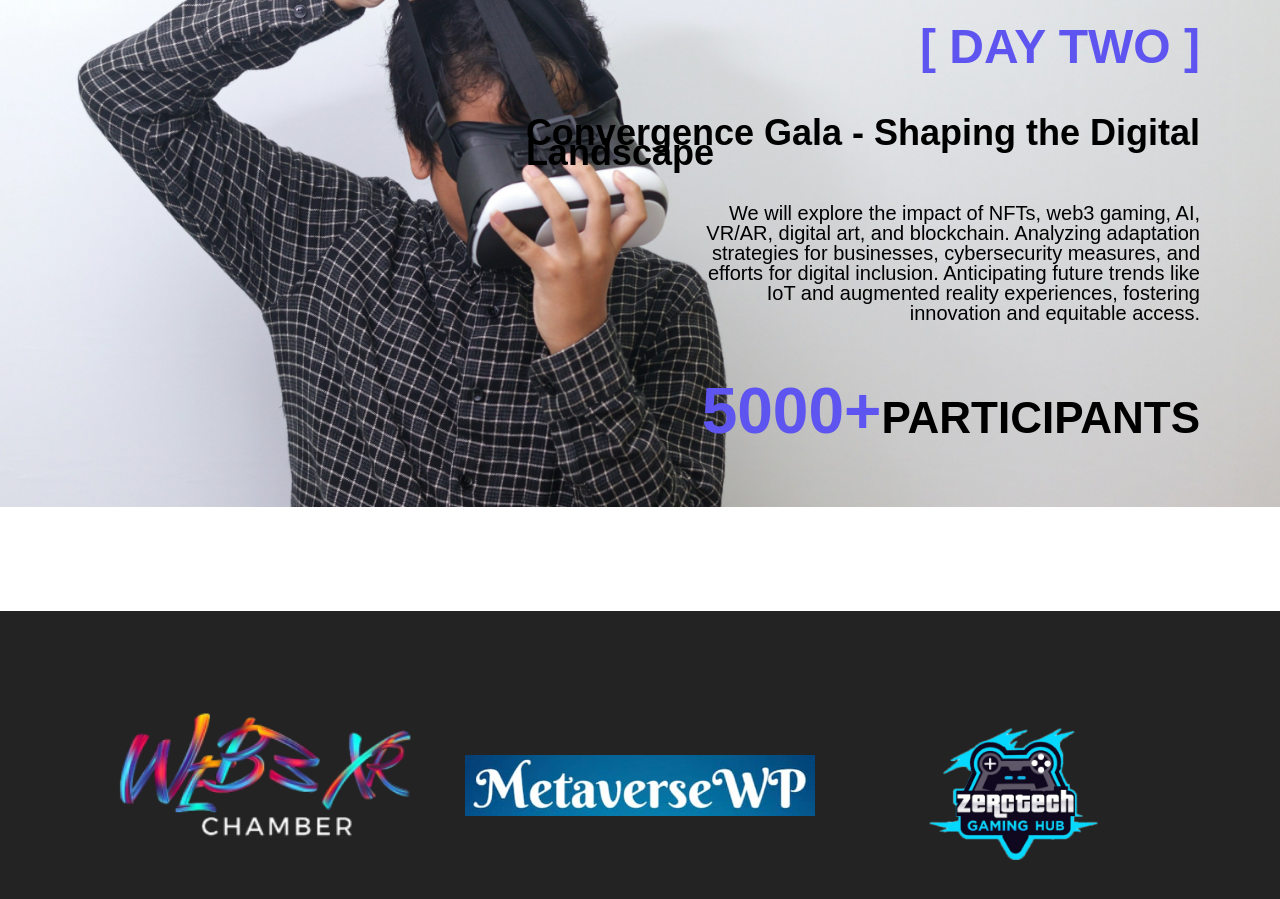
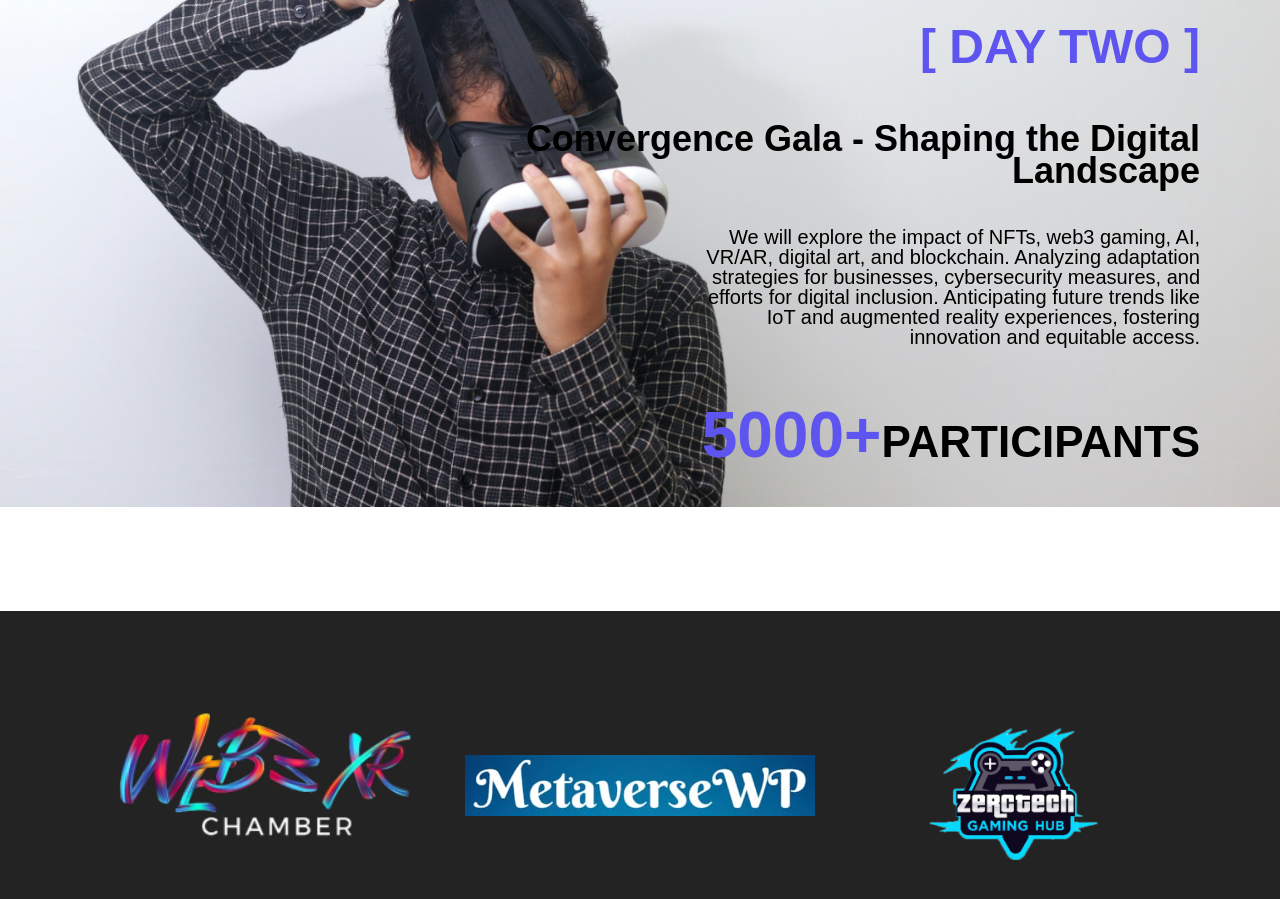
Before and after one commit to kayode-victor/anmc-nft, a Next.js app: page / in a window 1280 px wide. Shown: the part 2360-3259 px from the top of the page. Built offline with nearby package versions, Linux system fonts and the light colour scheme; a web font is replaced by a local one.

Commit message:
second commit

```diff
--- a/src/components/Day2.js
+++ b/src/components/Day2.js
@@ -29,10 +29,10 @@ const Day2 = () => {
               [ DAY TWO ]
             </div>
 
-            <p className="font-bold text-[26px] md:text-[36px] text-center md:text-left mb-5 md:mb-10 leading-[20px] text-black">
+            <p className="font-bold text-[26px] md:text-[36px] text-center md:text-right mb-5 md:mb-10 leading-[32px] text-black">
               Convergence Gala - Shaping the Digital{" "}
               <br className="hidden lg:block" />
-              Landscape
+              <span> Landscape</span>
             </p>
             <div className="">
               <p className=" font-normal text-[22px] md:text-[20px] lg:w-[520px] lg:text-right leading-[20px] text-black">
--- a/src/components/Mint.js
+++ b/src/components/Mint.js
@@ -103,7 +103,7 @@ const Mint = () => {
         <div className="w-full md:w-1/2">
           <Link
             href="/"
-            className="flex w-full bg-[#564CD9]  text-white hover:animate-pulse hover:text-[#5E54EF] hover:bg-white  font-bold py-2 md:py-4 text-xl items-center border border-2 border-[#5E54EF] rounded-xl justify-center"
+            className="flex w-full bg-[#564CD9]  text-white hover:animate-pulse hover:text-[#5E54EF] hover:bg-white  font-bold py-2 md:py-4 text-xl items-center  border-2 border-[#5E54EF] rounded-xl justify-center"
           >
             STUDENT TICKET
           </Link>
@@ -111,7 +111,7 @@ const Mint = () => {
         <div className="w-full md:w-1/2">
           <Link
             href="/"
-            className="flex w-full bg-[#564CD9]  text-white hover:animate-pulse hover:text-[#5E54EF] hover:bg-white  font-bold py-2 md:py-4 text-xl items-center border border-2 border-[#5E54EF] rounded-xl justify-center"
+            className="flex w-full bg-[#564CD9]  text-white hover:animate-pulse hover:text-[#5E54EF] hover:bg-white  font-bold py-2 md:py-4 text-xl items-center  border-2 border-[#5E54EF] rounded-xl justify-center"
           >
             BECOME A VOLUNTEER
           </Link>
```
